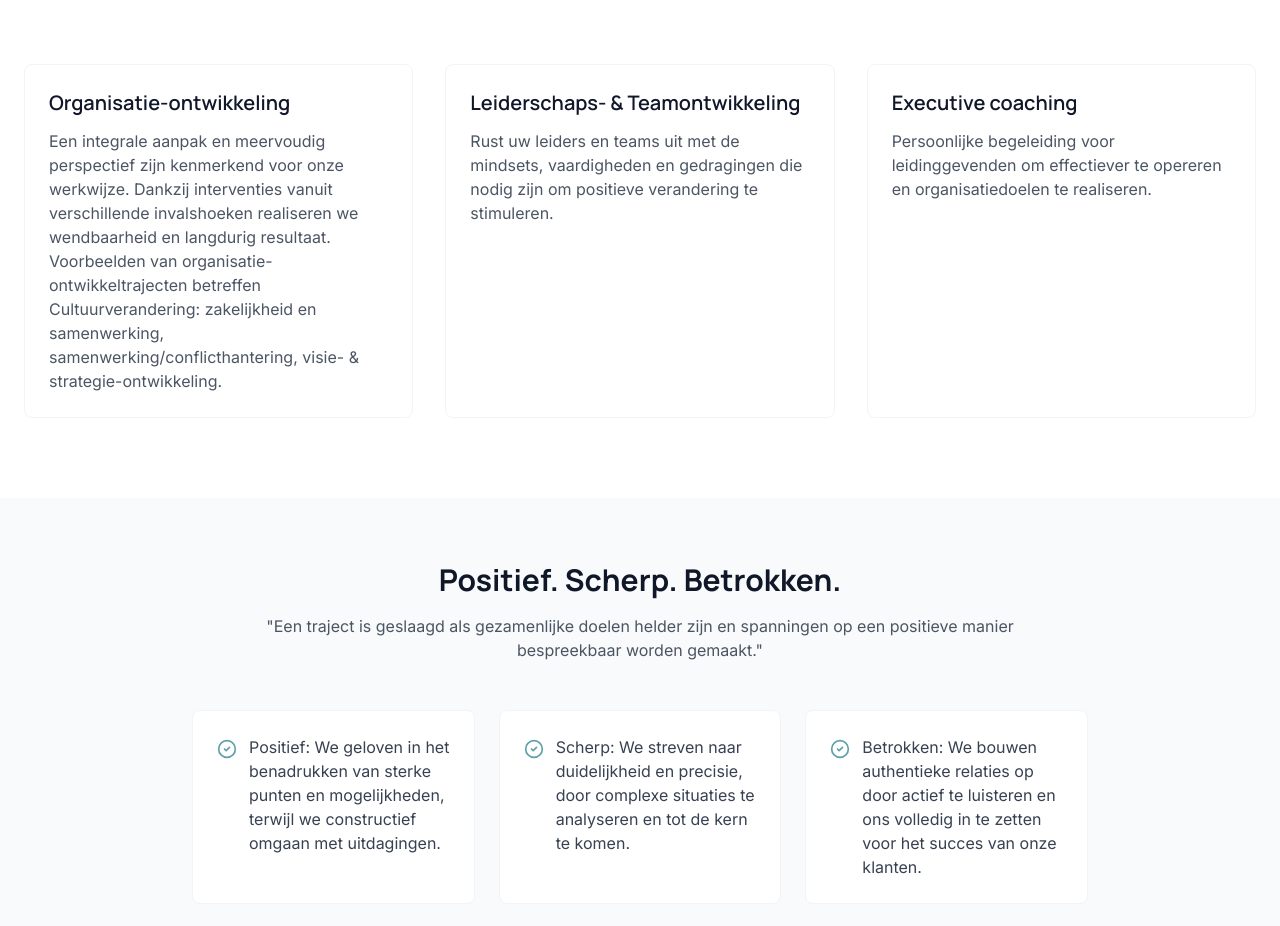
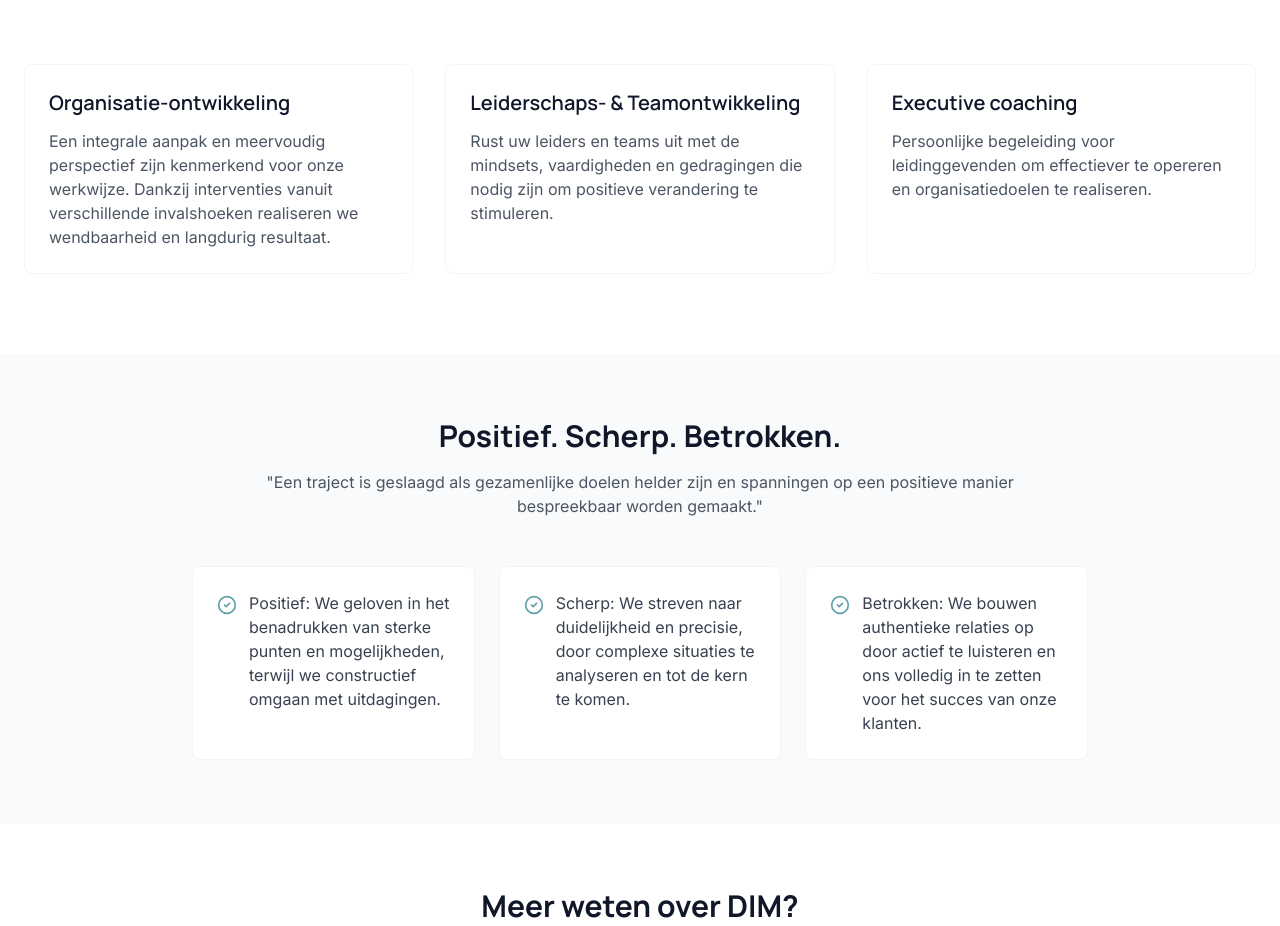
Before and after one commit to dimamsterdam/dim-amsterdam, a React (Vite) app: page / in a window 1280 px wide. Shown: the part 1463-2389 px from the top of the page. Built offline with nearby package versions, Linux system fonts and the light colour scheme.

Commit message:
Remove text from component
Removes specific text from the MinimalistVariant component.

```diff
--- a/src/pages/variants/MinimalistVariant.tsx
+++ b/src/pages/variants/MinimalistVariant.tsx
@@ -107,7 +107,7 @@ const MinimalistVariant = () => {
             <div className="grid grid-cols-1 md:grid-cols-3 gap-8">
               {[{
               title: "Organisatie-ontwikkeling",
-              description: "Een integrale aanpak en meervoudig perspectief zijn kenmerkend voor onze werkwijze. Dankzij interventies vanuit verschillende invalshoeken realiseren we wendbaarheid en langdurig resultaat. Voorbeelden van organisatie-ontwikkeltrajecten betreffen Cultuurverandering: zakelijkheid en samenwerking, samenwerking/conflicthantering, visie- & strategie-ontwikkeling."
+              description: "Een integrale aanpak en meervoudig perspectief zijn kenmerkend voor onze werkwijze. Dankzij interventies vanuit verschillende invalshoeken realiseren we wendbaarheid en langdurig resultaat."
             }, {
               title: "Leiderschaps- & Teamontwikkeling",
               description: "Rust uw leiders en teams uit met de mindsets, vaardigheden en gedragingen die nodig zijn om positieve verandering te stimuleren."
```
